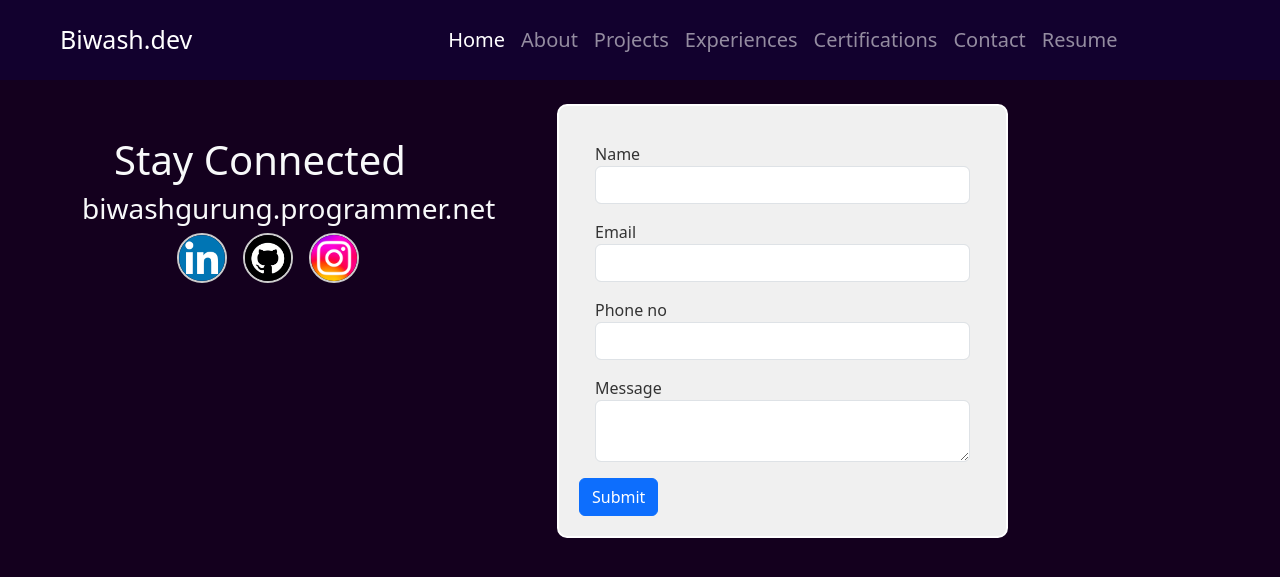
After one commit to BiwashGurung/Django-Portfolio, a Django app: page /contact/ in a window 1280 px wide. The commit adds this page. Shown: the top 577 px of the page. Run offline with Django 5.2, Linux system fonts and the light colour scheme.

Commit message:
FEAT:"Done with Contact Page"

```diff
--- /dev/null
+++ b/resume/templates/certifications.html
@@ -0,0 +1,5 @@
+{% extends "base.html" %} {% load static %} {% block content1 %}
+<div class="row">
+
+</div>
+{% endblock content1 %}
--- /dev/null
+++ b/resume/templates/contact.html
@@ -0,0 +1,88 @@
+{% extends "base.html" %} {% load static %} {% block content1 %}
+<div class="row my-2">
+  <div class="col-4 text-center my-5 text-light">
+    <h1>Stay Connected</h1>
+    <h3>biwashgurung.programmer.net</h3>
+
+    <div class="col-12 d-flex justify-content-center align-items-center">
+      <a
+        href="https://www.linkedin.com/in/biwashgurung"
+        target="_blank"
+        class="ms-3"
+      >
+        <img
+          src="{% static 'images/linkinLogo.png' %}"
+          alt="Linkedin"
+          width="50"
+          height="50"
+          class="social_links"
+        />
+      </a>
+      <a href="https://github.com/BiwashGurung" target="_blank" class="ms-3">
+        <img
+          src="{% static 'images/github.png' %}"
+          alt="Github"
+          width="50"
+          height="50"
+          class="social_links"
+        />
+      </a>
+      <a
+        href="https://www.instagram.com/dexy_nation/"
+        target="_blank"
+        class="ms-3"
+      >
+        <img
+          src="{% static 'images/insta.png' %}"
+          alt="Instagram"
+          width="50"
+          height="50"
+          class="social_links"
+        />
+      </a>
+    </div>
+  </div>
+
+  <div class="col-5 offset-1 mt-3">
+    <div
+      class="container form-container"
+      style="
+        border: 2px solid white;
+        padding: 20px;
+        border-radius: 10px;
+        background-color: #f0f0f0;
+        color: #333;
+      "
+    >
+      <form>
+        <div class="form-group m-3">
+          <label for="exampleInputEmail1">Name</label>
+          <input type="text" class="form-control" id="exampleInputEmail1" />
+        </div>
+
+        <div class="form-group m-3">
+          <label for="email">Email</label>
+          <input type="email" class="form-control" id="email" />
+        </div>
+
+        <div class="form-group m-3">
+          <label for="phone">Phone no</label>
+          <input type="tel" class="form-control" id="phone" />
+        </div>
+
+        <div class="form-group m-3">
+          <label for="msg">Message</label>
+          <textarea
+            type="tel"
+            class="form-control"
+            id="msg"
+            rows="2"
+          ></textarea>
+        </div>
+
+        <button type="submit" class="btn btn-primary">Submit</button>
+      </form>
+    </div>
+  </div>
+</div>
+{% endblock content1 %}
--- a/resume/templates/navbar.html
+++ b/resume/templates/navbar.html
@@ -29,10 +29,12 @@
           <a class="nav-link" href="{% url 'experience' %}">Experiences</a>
         </li>
         <li class="nav-item">
-          <a class="nav-link" href="">Certifications</a>
+          <a class="nav-link" href="{% url 'certifications' %}"
+            >Certifications</a
+          >
         </li>
         <li class="nav-item">
-          <a class="nav-link" href="">Contact</a>
+          <a class="nav-link" href="{% url 'contact' %}">Contact</a>
         </li>
         <li class="nav-item">
           <a class="nav-link" href="">Resume</a>
--- a/resume/urls.py
+++ b/resume/urls.py
@@ -7,5 +7,8 @@ urlpatterns = [
     path('',views.home,name="home"),
     path("about/",views.about,name="about"),
     path("projects/",views.projects,name="projects"),
-     path("experience/", views.experience, name="experience"),
+    path("experience/", views.experience, name="experience"),
+    path("certifications/",views.certifications,name="certifications"),
+    path("contact/",views.contact,name="contact")
+
 ]
--- a/resume/views.py
+++ b/resume/views.py
@@ -84,3 +84,8 @@ def experience(request):
         },
     ]
     return render(request, "experience.html", {"experience": experience})
+
+def certifications(request):
+    return render(request,"certifications.html")
+def contact(request):
+    return render(request,"contact.html")
```
Also changed, not shown: resume/templates/experience.html (+26 -18 lines).
